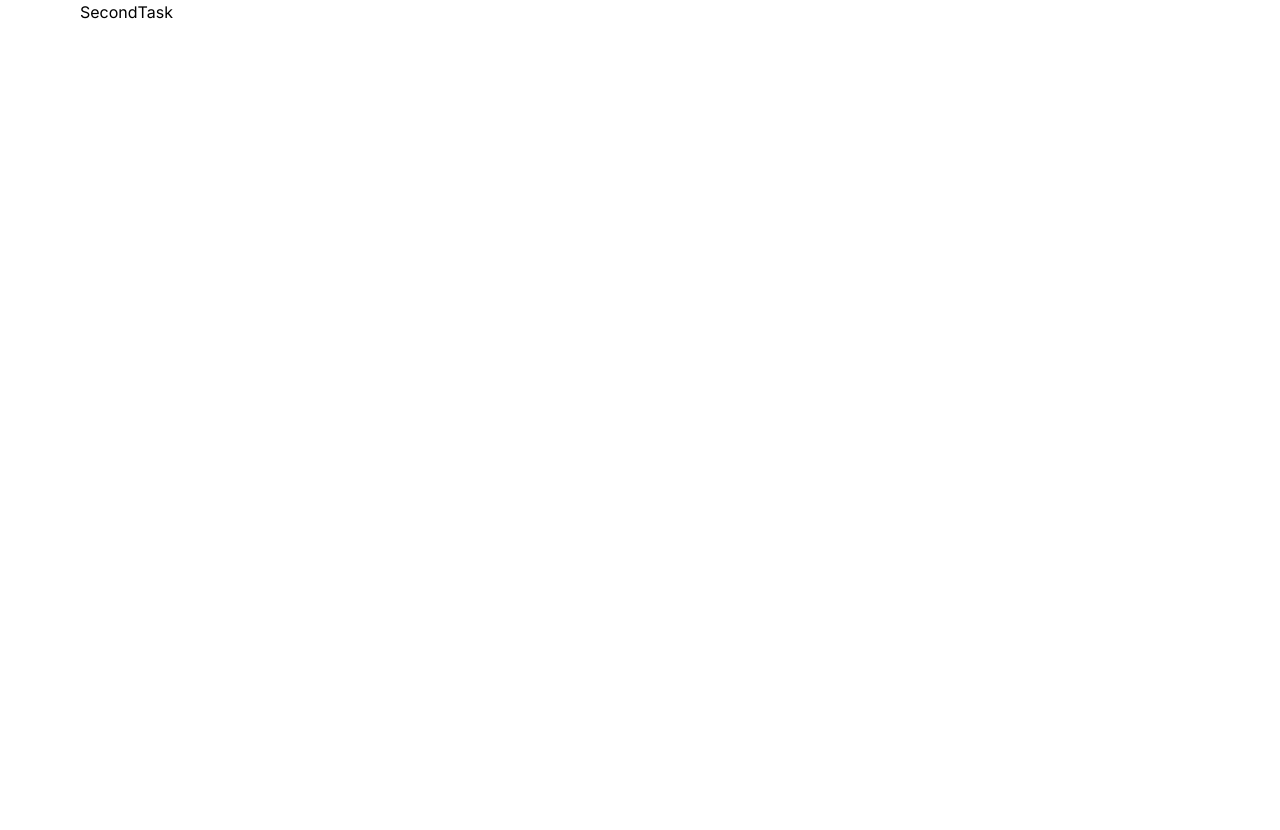
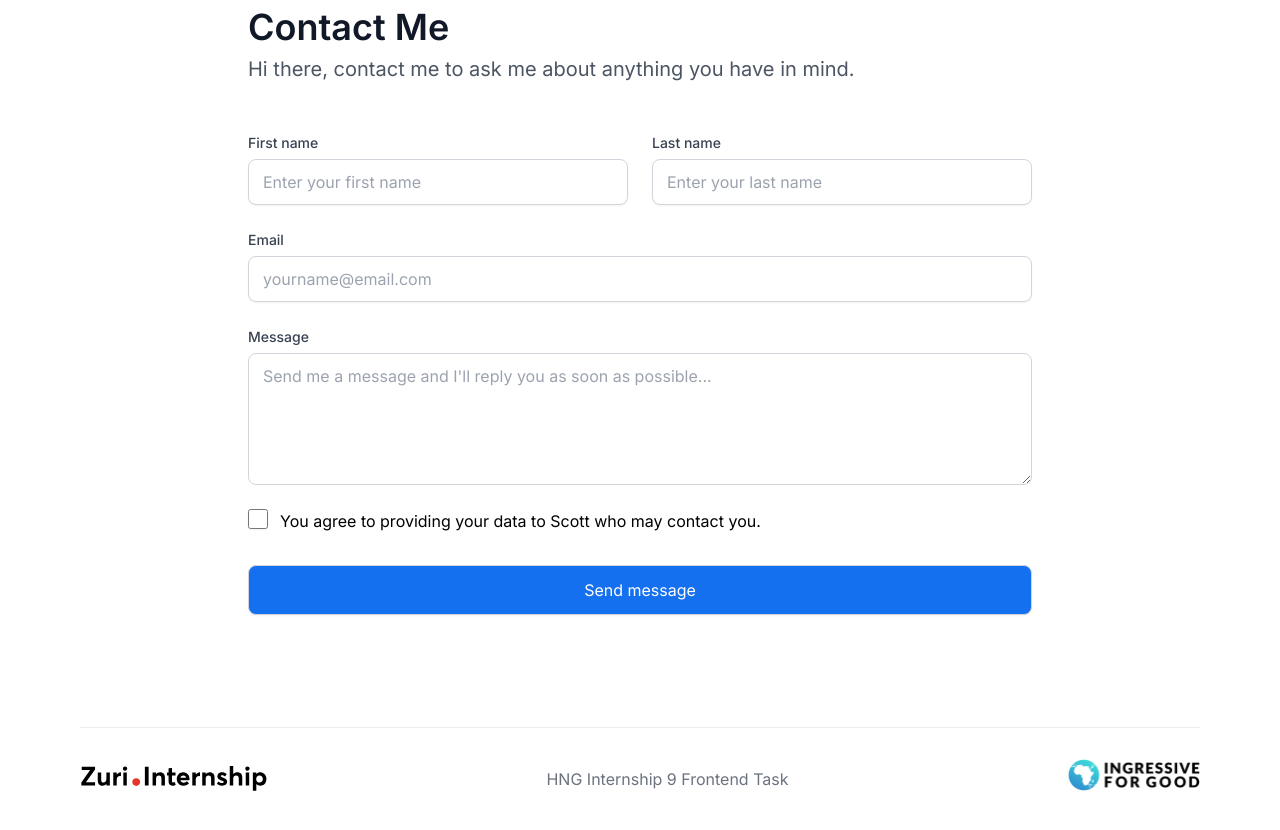
Before and after one commit to ScottDeev/HNGI9-Front-End-Stage-1-Task, a React (Vite) app in the folder linktree/: page /contact in a window 1280 px wide. Shown: the top 830 px of the page. Before the commit the page ends 800 px from the top, so only its background shows below. Built offline with nearby package versions, Linux system fonts and the light colour scheme.

Commit message:
feat: Added the contact page with all neccessary styling

```diff
--- /dev/null
+++ b/linktree/src/components/Form.jsx
@@ -0,0 +1,40 @@
+export default function Form() {
+  const name = 'Scott'
+
+  return (
+    <div className="md:w-[70%] sm:w-[80%] w-[95%] mx-auto flex flex-col gap-[48px]">
+      <div >
+        <h1 className="font-semibold text-[36px] text-gray-900">Contact Me</h1>
+        <p className="text-[20px] font-[400] text-gray-600">Hi there, contact me to ask me about anything you have in mind.</p>
+      </div>
+      <form className="flex flex-col gap-[24px]">
+        <div className="flex lg:flex-row flex-col gap-[24px] justify-between w-full">
+          <label className="flex flex-col gap-[6px] lg:w-[50%] w-full">
+            <span className="text-gray-700 text-[14px] font-[500]">First name</span>
+            <input className="border border-gray-300 rounded-[8px] py-[10px] px-[14px] outline-[#84CAFF]" id="first_name" type="text" placeholder="Enter your first name" />
+          </label>
+          <label className="flex flex-col gap-[6px] lg:w-[50%] w-full">
+            <span className="text-gray-700 text-[14px] font-[500]">Last name</span>
+            <input className="border border-gray-300 rounded-[8px] py-[10px] px-[14px] outline-[#84CAFF]" id="last_name" type="text" placeholder="Enter your last name" />
+          </label>
+        </div>
+        <label className="flex flex-col gap-[6px] w-full">
+            <span className="text-gray-700 text-[14px] font-[500]">Email</span>
+            <input className="border border-gray-300 rounded-[8px] py-[10px] px-[14px] outline-[#84CAFF]" id="email" type="email" placeholder="yourname@email.com" />
+        </label>
+        <label className="flex flex-col gap-[6px] w-full">
+            <span className="text-gray-700 text-[14px] font-[500]">Message</span>
+            <textarea className="border border-gray-300 rounded-[8px] py-[10px] px-[14px] h-[132px] outline-[#84CAFF]" id="message" placeholder="Send me a message and I'll reply you as soon as possible..." />
+        </label>
+        <label className="flex items-start gap-[12px]">
+          <input className="h-[20px] w-[20px] rounded-[6px]" type="checkbox"  />
+          <span>You agree to providing your data to {name} who may contact you.</span>
+        </label>
+        <label className="flex flex-col gap-[6px] w-full mt-[8px]">
+          <input className="border border-gray-300 rounded-[8px] py-[12px] px-[14px] bg-[#1570EF] text-white"
+          id="btn__submit" type="submit" value="Send message" />
+        </label>
+      </form>
+    </div>
+  )
+}
--- a/linktree/src/index.css
+++ b/linktree/src/index.css
@@ -5,3 +5,6 @@
 body{
   font-family: 'Inter', sans-serif;
 }
+input{
+  box-shadow: 0px 1px 2px rgba(16, 24, 40, 0.05);
+}
--- a/linktree/src/pages/SecondTask.jsx
+++ b/linktree/src/pages/SecondTask.jsx
@@ -1,5 +1,11 @@
+import Footer from "../components/Footer";
+import Form from "../components/Form";
+
 export default function SecondTask() {
   return (
-    <div>SecondTask</div>
+    <div>
+      <Form/>
+      <Footer/>
+    </div>
   )
 }
```
